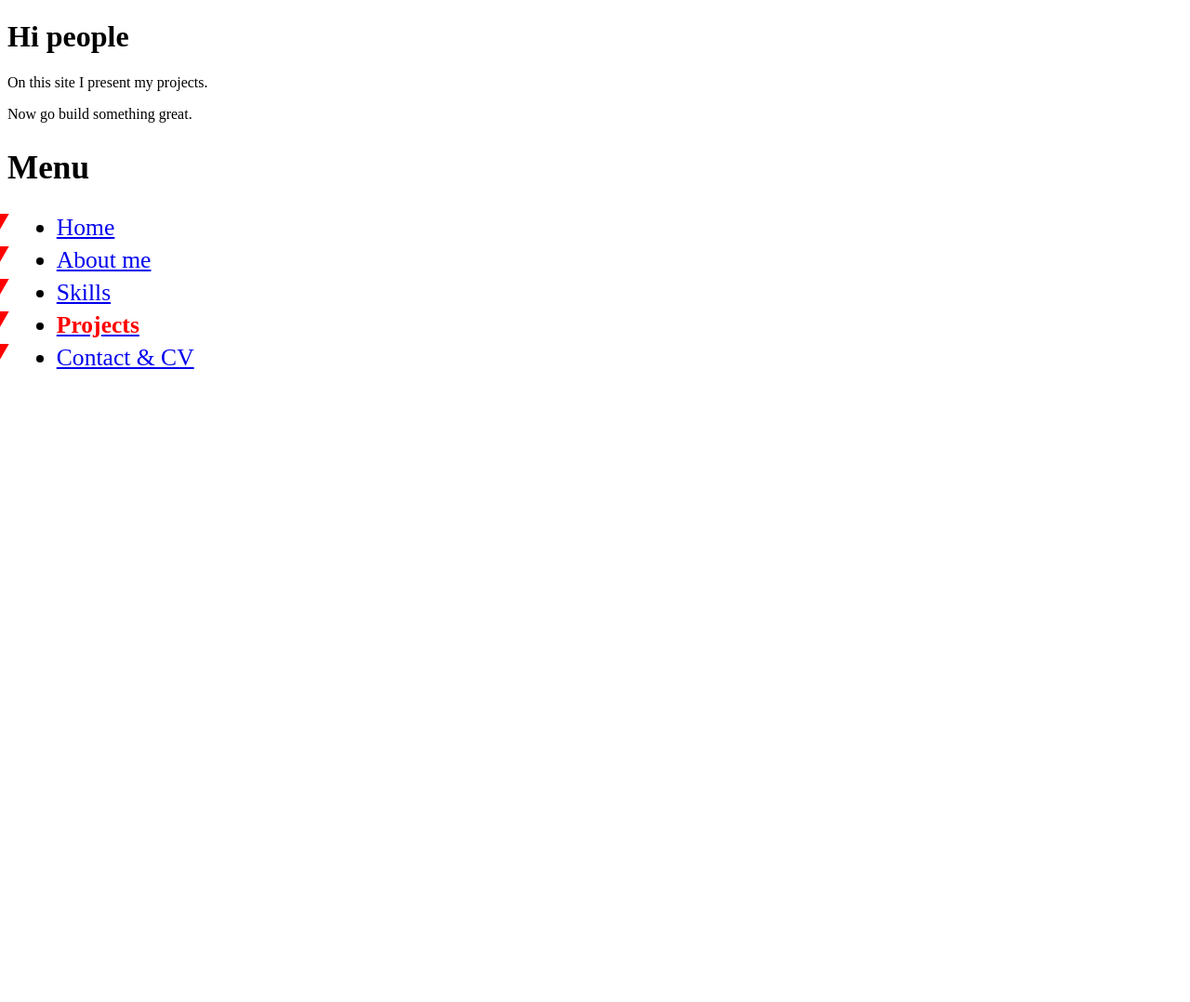
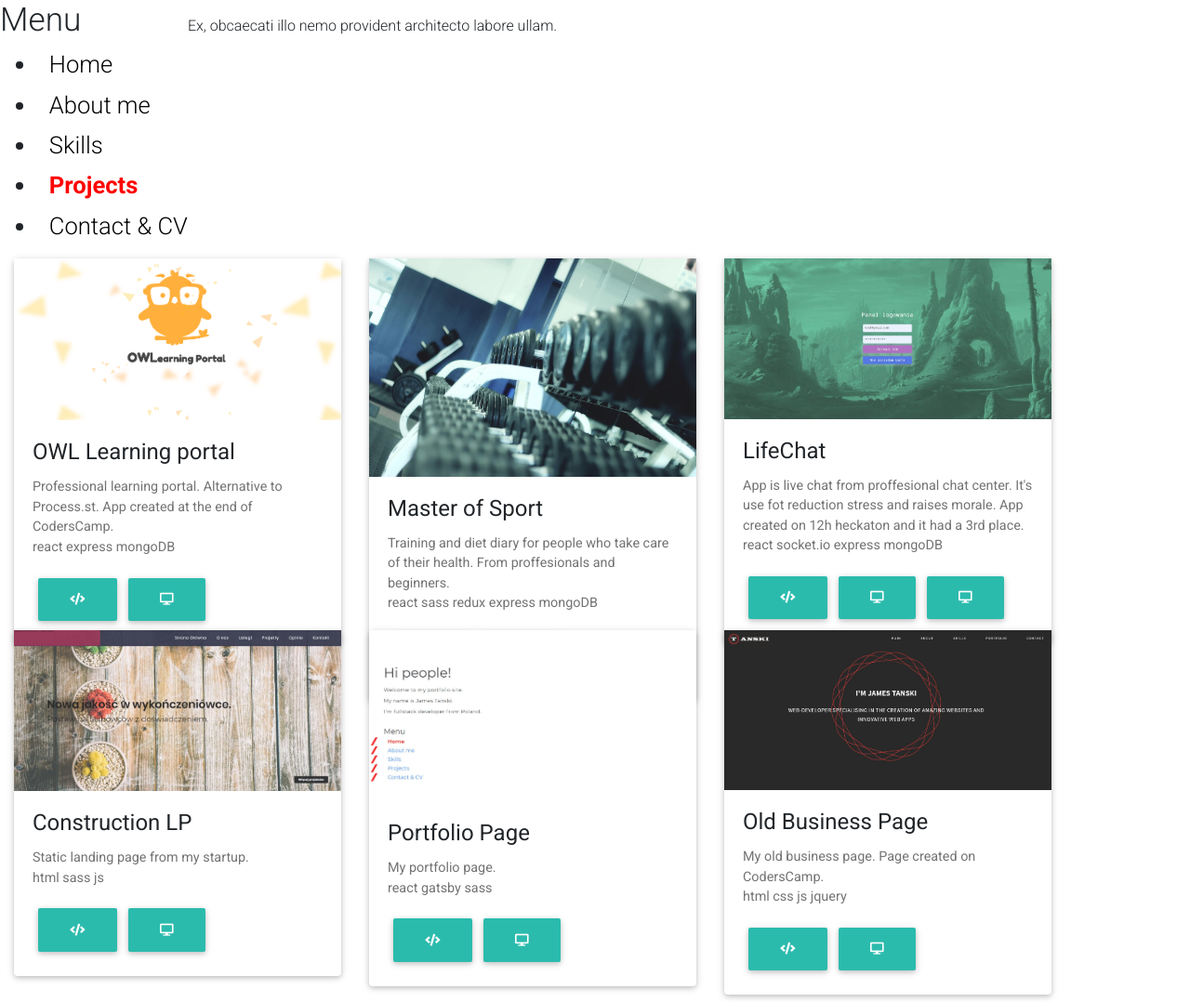
Before and after one commit to jatanski/businessCard, a Gatsby site in the folder portfolio/: page /projects in a window 1280 px wide. Shown: the whole page at 93% size. Before the commit the page ends 800 px from the top, so only its background shows below. Built offline with nearby package versions, Linux system fonts and the light colour scheme; Gatsby itself is replaced by a stand-in of ours.

Commit message:
<feat> projects structure is ready

```diff
--- a/portfolio/gatsby-config.js
+++ b/portfolio/gatsby-config.js
@@ -25,7 +25,7 @@ module.exports = {
         background_color: `#663399`,
         theme_color: `#663399`,
         display: `minimal-ui`,
-        icon: `src/images/gatsby-icon.png`, // This path is relative to the root of the site.
+        // This path is relative to the root of the site.
       },
     },
     // this (optional) plugin enables Progressive Web App + Offline functionality
--- a/portfolio/package.json
+++ b/portfolio/package.json
@@ -6,6 +6,7 @@
   "author": "Kyle Mathews <mathews.kyle@gmail.com>",
   "dependencies": {
     "babel-plugin-styled-components": "^1.10.6",
+    "fslightbox-react": "^1.3.0",
     "gatsby": "^2.13.18",
     "gatsby-image": "^2.2.6",
     "gatsby-plugin-manifest": "^2.2.3",
@@ -16,14 +17,17 @@
     "gatsby-plugin-styled-components": "^3.1.2",
     "gatsby-source-filesystem": "^2.1.5",
     "gatsby-transformer-sharp": "^2.2.3",
+    "mdbreact": "^4.18.0",
     "node-sass": "^4.12.0",
     "prop-types": "^15.7.2",
     "react": "^16.8.6",
     "react-dom": "^16.8.6",
     "react-helmet": "^5.2.1",
+    "react-router-dom": "^5.0.1",
     "styled-components": "^4.3.2"
   },
   "devDependencies": {
+    "@fortawesome/fontawesome-free": "^5.9.0",
     "prettier": "^1.18.2"
   },
   "keywords": [
--- a/portfolio/src/components/HomeDesc/homeDesc.scss
+++ b/portfolio/src/components/HomeDesc/homeDesc.scss
@@ -1,4 +1,4 @@
-.homeDesc {
+.desc {
   &__title {
     margin: 20vh 0 2vh;
     font-size: 4em;
--- a/portfolio/src/components/Menu/menu.scss
+++ b/portfolio/src/components/Menu/menu.scss
@@ -6,9 +6,11 @@
     &__el {
       position: relative;
       margin-top: 5px;
+      font-size: 1.6em;
+      & a {
         margin-left: 1vw;
         transition: 0.4s;
-      font-size: 1.6em;
+        color: #000;
         &::after {
           content: "";
           position: absolute;
@@ -20,10 +22,12 @@
           transition: 0.4s;
         }
         &:hover {
+          color: #000;
           margin-left: 4vw;
           letter-spacing: 10px;
           &::after {
-          left: -25px;
+            left: 0;
+          }
         }
       }
     }
--- /dev/null
+++ b/portfolio/src/components/Project/Project.jsx
@@ -0,0 +1,53 @@
+import React, { Component } from "react"
+import "@fortawesome/fontawesome-free/css/all.min.css"
+import "bootstrap-css-only/css/bootstrap.min.css"
+import "mdbreact/dist/css/mdb.css"
+import {
+  MDBBtn,
+  MDBCard,
+  MDBCardBody,
+  MDBCardImage,
+  MDBCardTitle,
+  MDBCardText,
+  MDBCol,
+} from "mdbreact"
+
+import "./project.scss"
+
+export default class Project extends Component {
+  render() {
+    return (
+      <div className="project">
+        <MDBCol>
+          <MDBCard style={{ width: "22rem" }}>
+            <MDBCardImage
+              className="img-fluid"
+              src={this.props.info.image}
+              waves
+            />
+            <MDBCardBody>
+              <MDBCardTitle>{this.props.info.title}</MDBCardTitle>
+              <MDBCardText>
+                <div className="project__text">{this.props.info.text}</div>
+                <div className="project__technology">
+                  {this.props.info.tech}
+                </div>
+              </MDBCardText>
+              <MDBBtn href={this.props.info.github}>
+                <i class="fas fa-code"></i>
+              </MDBBtn>
+              <MDBBtn href={this.props.info.demo}>
+                <i class="fas fa-desktop"></i>
+              </MDBBtn>
+              {this.props.info.demo2 ? (
+                <MDBBtn href={this.props.info.demo2}>
+                  <i class="fas fa-desktop"></i>
+                </MDBBtn>
+              ) : null}
+            </MDBCardBody>
+          </MDBCard>
+        </MDBCol>
+      </div>
+    )
+  }
+}
--- /dev/null
+++ b/portfolio/src/components/Project/project.scss
@@ -0,0 +1,3 @@
+.project {
+  height: 50vh;
+}
--- /dev/null
+++ b/portfolio/src/components/ProjectsDesc/ProjectsDesc.jsx
@@ -0,0 +1,22 @@
+import React from "react"
+
+import "./projectsDesc.scss"
+
+const ProjectsDesc = () => (
+  <div className="desc desc-projects">
+    <h1 className="desc__title">My projects</h1>
+    <div className="desc__desc">
+      <p className="desc__desc__el">
+        Lorem ipsum dolor sit amet consectetur adipisicing elit.
+      </p>
+      <p className="desc__desc__el">
+        Perferendis unde cupiditate exercitationem doloremque.
+      </p>
+      <p className="desc__desc__el">
+        Ex, obcaecati illo nemo provident architecto labore ullam.
+      </p>
+    </div>
+  </div>
+)
+
+export default ProjectsDesc
--- /dev/null
+++ b/portfolio/src/components/ProjectsDesc/projectsDesc.scss
@@ -0,0 +1,5 @@
+.desc-projects {
+  position: relative;
+  top: -15vh;
+  text-align: right;
+}
--- a/portfolio/src/pages/projects.jsx
+++ b/portfolio/src/pages/projects.jsx
@@ -1,18 +1,92 @@
 import React from "react"
-import { Link } from "gatsby"
 
 import SEO from "../components/seo"
 import Menu from "../components/Menu/Menu"
+import ProjectsDesc from "../components/ProjectsDesc/ProjectsDesc"
+import Project from "../components/Project/Project"
 
-const Projects = () => (
-  <>
-    <SEO title="Projects" />
-    <h1>Hi people</h1>
-    <p>On this site I present my projects.</p>
-    <p>Now go build something great.</p>
-    <div style={{ maxWidth: `300px`, marginBottom: `1.45rem` }}></div>
-    <Menu active="projects"></Menu>
-  </>
-)
+import ImgOwl from "../images/owl-min.png"
+import ImgMos from "../images/mos-min.jpg"
+import ImgLC from "../images/lifechat-mini.jpg"
+import ImgCLP from "../images/clp-mini.jpg"
+import ImgNewPort from "../images/portfolio-mini.jpg"
+import ImgOldPort from "../images/oldportfolio-mini.jpg"
+
+import "../styles/pages/projects.scss"
+
+const Projects = () => {
+  const projects = [
+    {
+      image: ImgOwl,
+      title: "OWL Learning portal",
+      text:
+        "Professional learning portal. Alternative to Process.st. App created at the end of CodersCamp.",
+      tech: "react express mongoDB",
+      github: `https://github.com/TuneLord/OWL_LearningPortal`,
+      demo: `https://owl-learning-portal.herokuapp.com`,
+    },
+    {
+      image: ImgMos,
+      title: "Master of Sport",
+      text:
+        "Training and diet diary for people who take care of their health. From proffesionals and beginners.",
+      tech: "react sass redux express mongoDB",
+      github: `https://github.com/jatanski/master-of-calories`,
+      demo: `https://master-sportman.herokuapp.com`,
+    },
+    {
+      image: ImgLC,
+      title: "LifeChat",
+      text:
+        "App is live chat from proffesional chat center. It's use fot reduction stress and raises morale. App created on 12h heckaton and it had a 3rd place.",
+      tech: "react socket.io express mongoDB",
+      github: `https://github.com/AngelikaKuleta/LifeChat`,
+      demo: `https://lifechat.herokuapp.com`,
+      demo2: `https://jatanski.github.io/lifechat-client/`,
+    },
+    {
+      image: ImgCLP,
+      title: "Construction LP",
+      text: "Static landing page from my startup.",
+      tech: "html sass js",
+      github: `https://github.com/jatanski/construction-business-landingpage`,
+      demo: `https://jatanski.github.io/construction-business-landingpage/`,
+    },
+    {
+      image: ImgNewPort,
+      title: "Portfolio Page",
+      text: "My portfolio page.",
+      tech: "react gatsby sass",
+      github: `https://github.com/jatanski/construction-business-landingpage`,
+      demo: `https://jatanski.github.io/construction-business-landingpage/`,
+    },
+    {
+      image: ImgOldPort,
+      title: "Old Business Page",
+      text: "My old business page. Page created on CodersCamp.",
+      tech: "html css js jquery",
+      github: `https://github.com/jatanski/Portfolio`,
+      demo: `https://jatanski.github.io/Portfolio/`,
+    },
+  ]
+  return (
+    <>
+      <SEO title="Projects" />
+      <section className="projects">
+        <div className="projects__info">
+          <div className="projects__menu">
+            <Menu active="projects"></Menu>
+          </div>
+          <ProjectsDesc></ProjectsDesc>
+        </div>
+        <div className="projects__cards">
+          {projects.map(project => {
+            return <Project info={project}></Project>
+          })}
+        </div>
+      </section>
+    </>
+  )
+}
 
 export default Projects
--- /dev/null
+++ b/portfolio/src/styles/pages/projects.scss
@@ -0,0 +1,13 @@
+.projects {
+  width: 100%;
+  &__info {
+    display: flex;
+    &__menu {
+      margin: 5vh 3vw;
+    }
+  }
+  &__cards {
+    display: flex;
+    flex-wrap: wrap;
+  }
+}
```
Also changed, not shown: portfolio/src/components/HomeDesc/HomeDesc.jsx (+6 -6 lines), portfolio/src/images/clp-mini.JPG (added), portfolio/src/images/gatsby-astronaut.png (deleted), portfolio/src/images/gatsby-icon.png (deleted), portfolio/src/images/lifechat-mini.JPG (added), portfolio/src/images/mos-min.jpg (added), portfolio/src/images/oldportfolio-mini.JPG (added), portfolio/src/images/owl-min.PNG (added), portfolio/src/images/portfolio-mini.JPG (added), 1 other file. Lines whose indentation alone changed are shown as unchanged.
